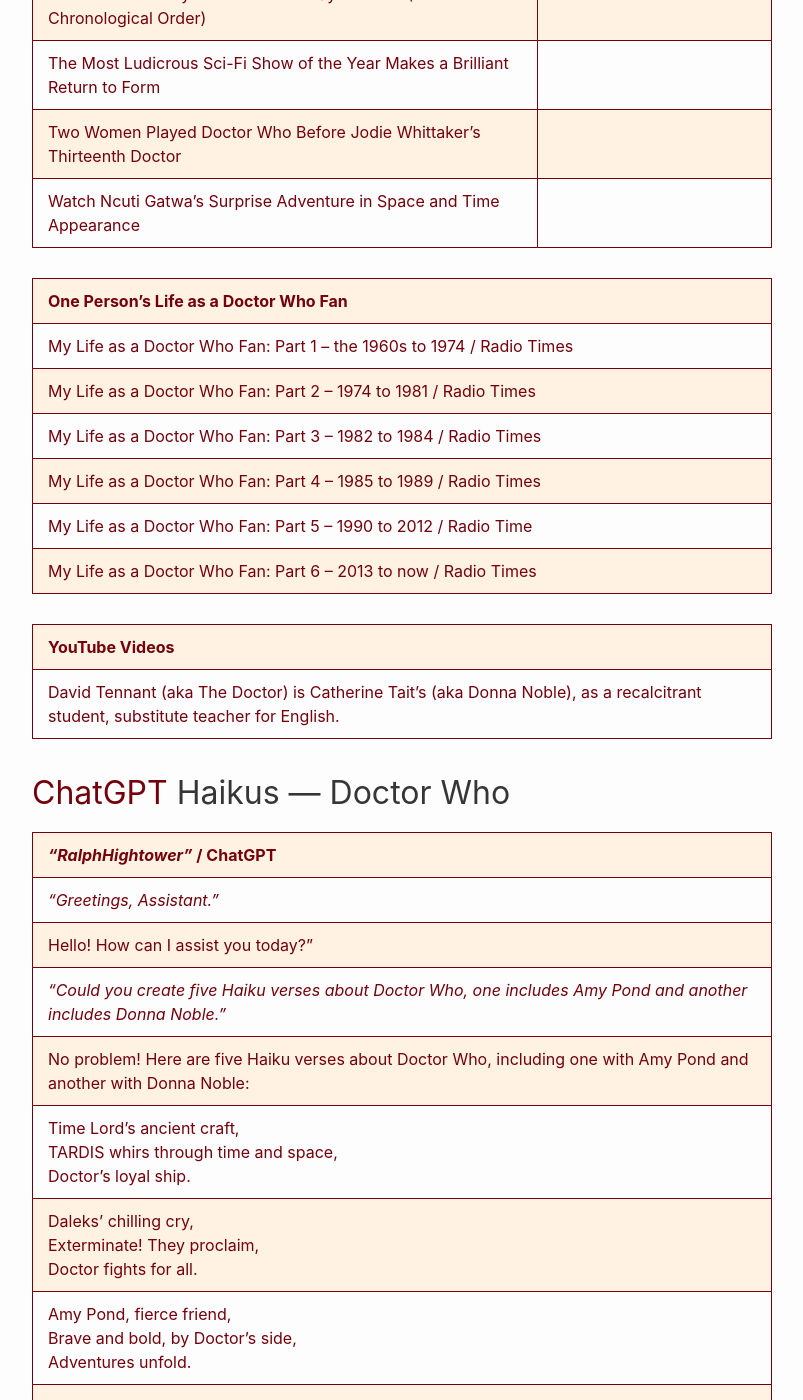
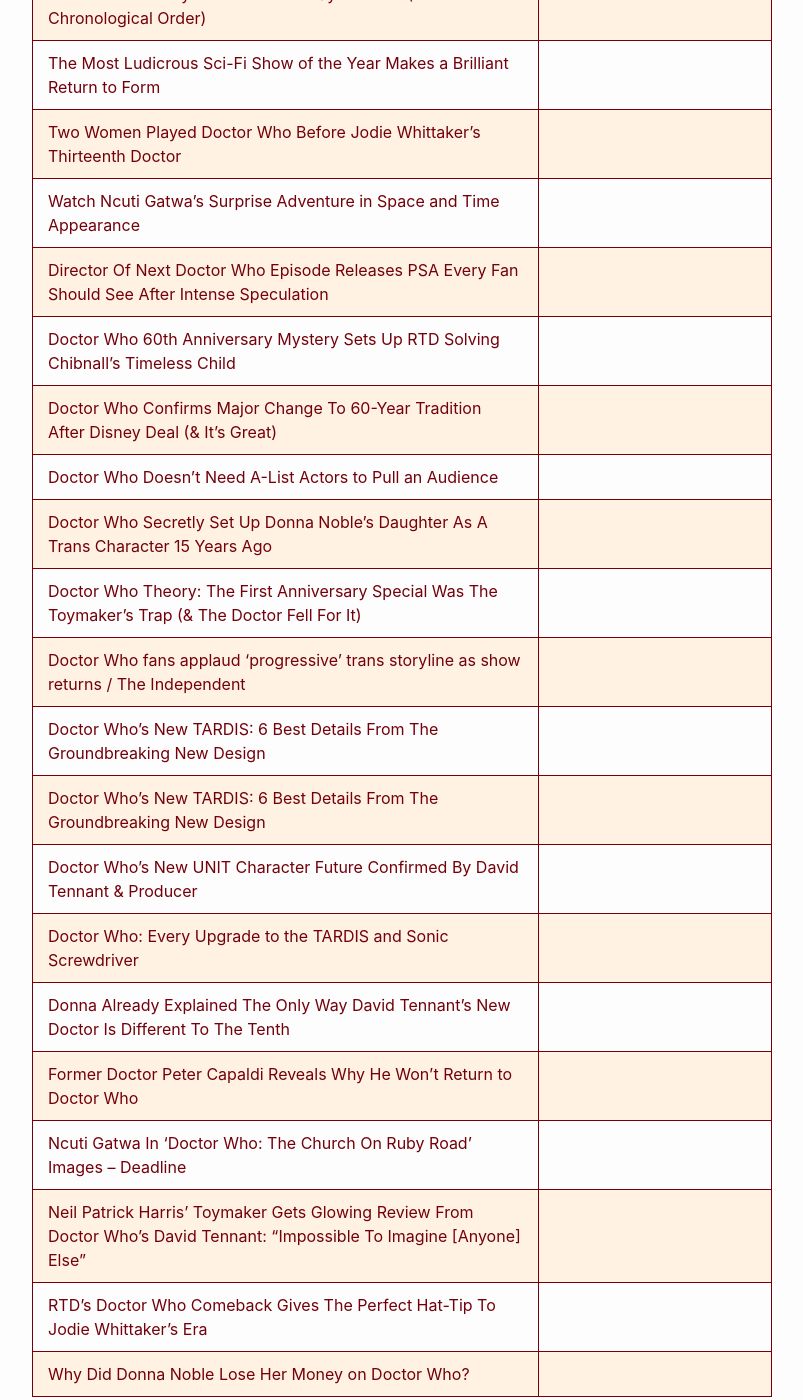
Before and after one commit to RalphHightower/RalphHightower, a Jekyll site: the page built from ScienceFiction/DoctorWho.md, in a window 1280 px wide and 1400 px high, scrolled down 10314 px. Shown: the whole window, without its empty margins (238-1041 px from the left). Built offline with Jekyll 4.4.1, drawn with Linux system fonts in a browser that asks for light colours; our own code applies the rules of GitHub Pages for plain Markdown files.

Commit message:
[docs](doc): DoctorWho(extended description)

```diff
--- a/ScienceFiction/DoctorWho.md
+++ b/ScienceFiction/DoctorWho.md
@@ -144,6 +144,23 @@
 | [The Most Ludicrous Sci-Fi Show of the Year Makes a Brilliant Return to Form](https://www.inverse.com/entertainment/doctor-who-review-the-star-beast-60th-anniversary-special ) |
 | [Two Women Played Doctor Who Before Jodie Whittaker's Thirteenth Doctor](https://screenrant.com/doctor-who-first-female-before-whittaker/ ) |
 | [Watch Ncuti Gatwa's Surprise Adventure in Space and Time Appearance](https://gizmodo.com/doctor-who-ncuti-gatwa-adventure-in-space-and-time-bbc-1851046304 ) |
+| [Director Of Next Doctor Who Episode Releases PSA Every Fan Should See After Intense Speculation](https://screenrant.com/doctor-who-wild-blue-yonder-secret-director-psa/ ) |
+| [Doctor Who 60th Anniversary Mystery Sets Up RTD Solving Chibnall's Timeless Child](https://screenrant.com/doctor-who-two-hearts-mystery-timeless-child-rtd-hint/ ) |
+| [Doctor Who Confirms Major Change To 60-Year Tradition After Disney Deal (& It's Great)](https://screenrant.com/doctor-who-disney-deal-budget-effects-tradition-change/ ) |
+| [Doctor Who Doesn't Need A-List Actors to Pull an Audience](https://www.cbr.com/doctor-who-doesnt-need-big-stars/ ) |
+| [Doctor Who Secretly Set Up Donna Noble's Daughter As A Trans Character 15 Years Ago](https://screenrant.com/doctor-who-rose-trans-binary-donna-hint/ ) |
+| [Doctor Who Theory: The First Anniversary Special Was The Toymaker's Trap (& The Doctor Fell For It)](https://screenrant.com/doctor-who-star-beast-toymaker-trap-theory/ ) |
+| [Doctor Who fans applaud ‘progressive’ trans storyline as show returns / The Independent](https://www.independent.co.uk/arts-entertainment/tv/news/doctor-who-rose-yasmin-finney-b2453921.html ) |
+| [Doctor Who's New TARDIS: 6 Best Details From The Groundbreaking New Design](https://screenrant.com/doctor-who-new-tardis-explained-details/ ) |
+| [Doctor Who's New TARDIS: 6 Best Details From The Groundbreaking New Design](https://screenrant.com/doctor-who-new-tardis-explained-details/#the-interior-of-the-tardis-is-bigger ) |
+| [Doctor Who's New UNIT Character Future Confirmed By David Tennant & Producer](https://screenrant.com/doctor-who-unit-scientific-advisor-56-future-confirm/ ) |
+| [Doctor Who: Every Upgrade to the TARDIS and Sonic Screwdriver](https://www.cbr.com/doctor-who-60th-anniversary-tardis-sonic-screwdriver-upgrades/ ) |
+| [Donna Already Explained The Only Way David Tennant's New Doctor Is Different To The Tenth](https://screenrant.com/doctor-who-fourteenth-different-age-david-tennant/ ) |
+| [Former Doctor Peter Capaldi Reveals Why He Won’t Return to Doctor Who](https://www.cbr.com/former-doctor-peter-capaldi-doctor-who/ ) |
+| [Ncuti Gatwa In ‘Doctor Who: The Church On Ruby Road’ Images – Deadline](https://deadline.com/2023/11/ncuti-gatwa-doctor-who-christmas-special-new-images-1235645070/ ) |
+| [Neil Patrick Harris' Toymaker Gets Glowing Review From Doctor Who's David Tennant: "Impossible To Imagine \[Anyone\] Else"](https://screenrant.com/doctor-who-neil-patrick-harris-toymaker-david-tennant-review/ ) |
+| [RTD's Doctor Who Comeback Gives The Perfect Hat-Tip To Jodie Whittaker's Era](https://screenrant.com/doctor-who-rtd-whittaker-female-respect-reference/ ) |
+| [Why Did Donna Noble Lose Her Money on Doctor Who?](https://www.cbr.com/doctor-who-donna-noble-lost-fortune/ ) |
 
 | One Person's Life as a Doctor Who Fan|
 |---|
```
